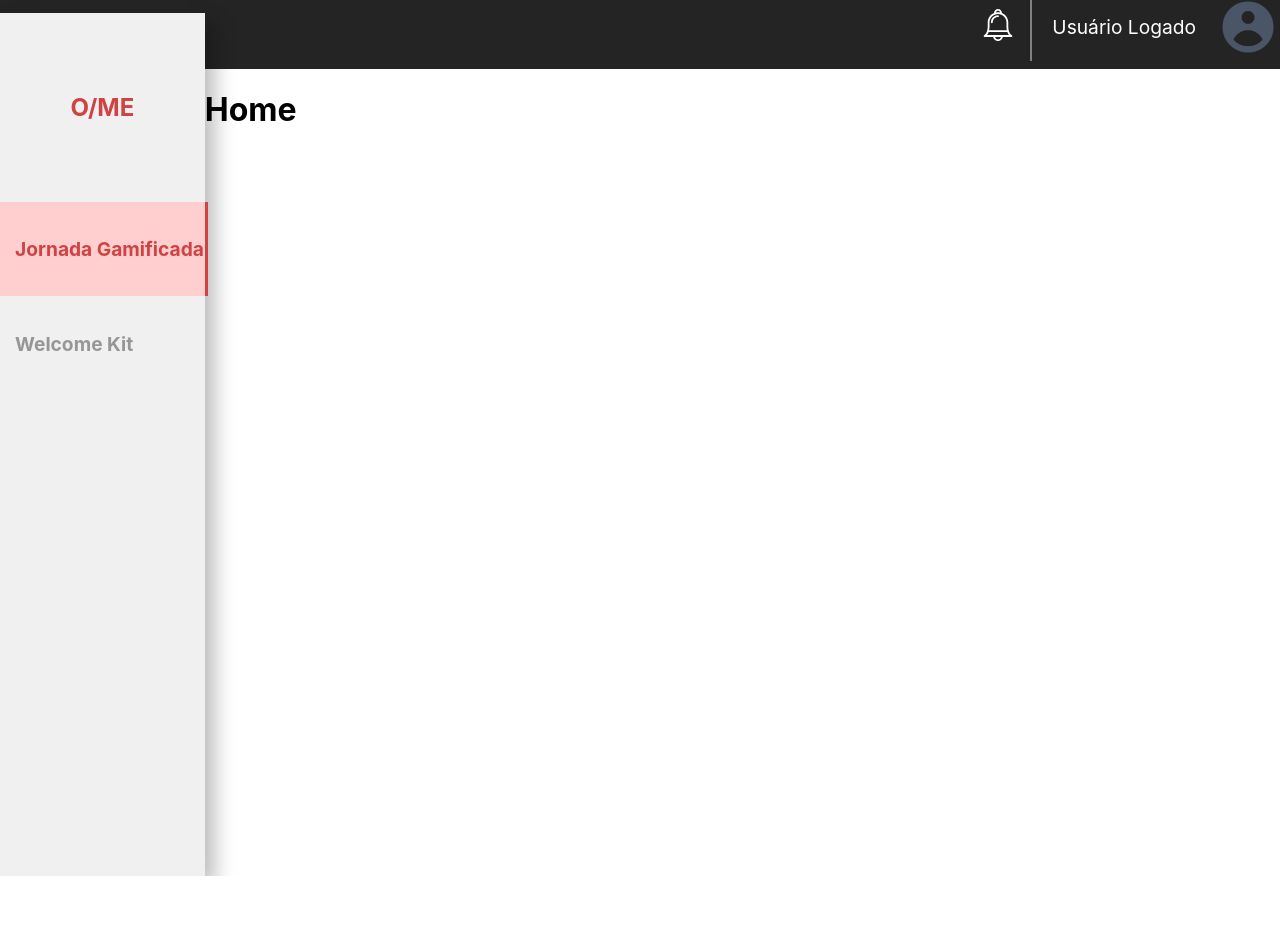
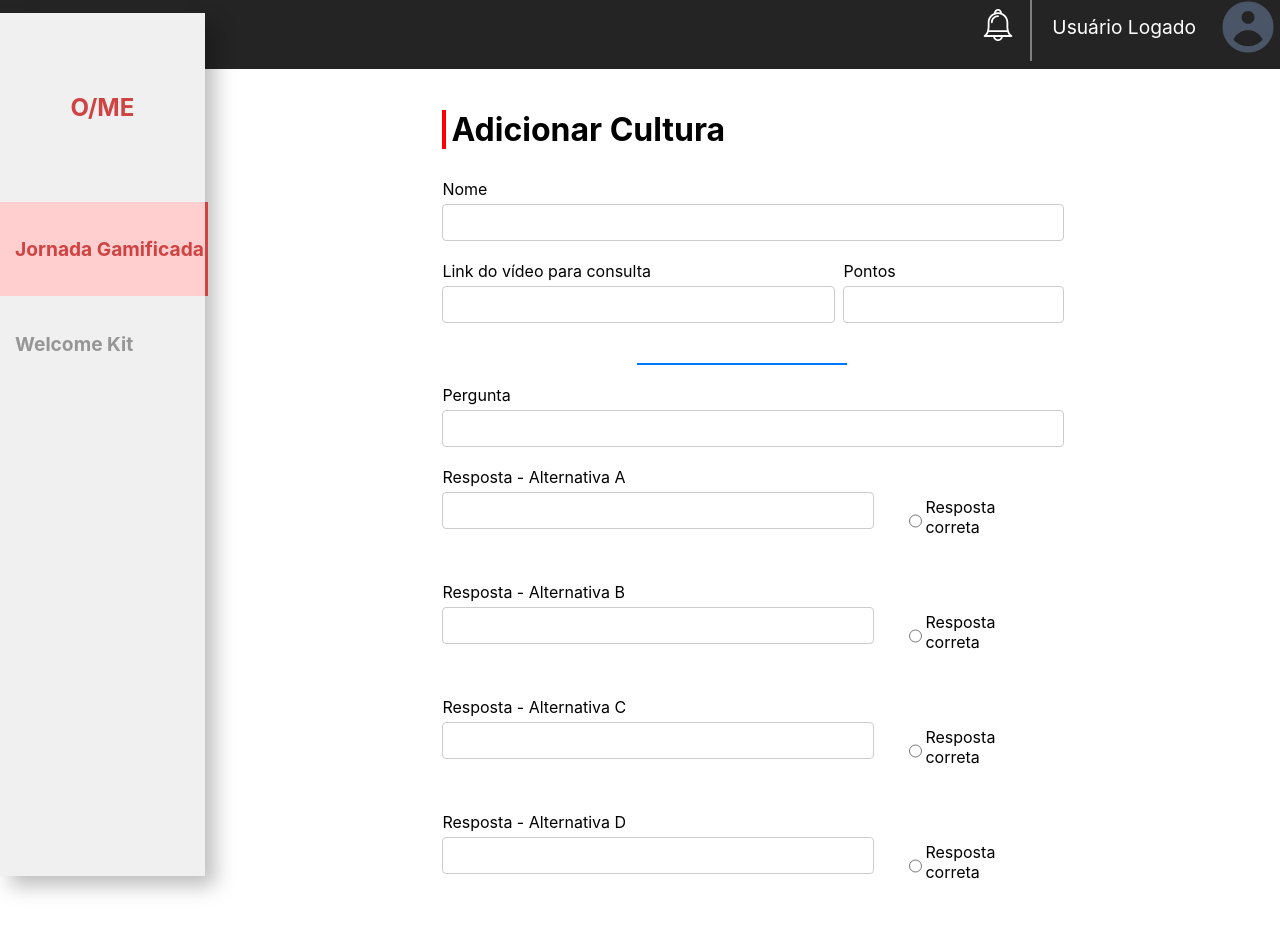
Before and after one commit to StartFuture/onboarding-me-on-front, a React (Create React App) app: page / in a window 1280 px wide. Shown: the part 15-940 px from the top of the page. Before the commit the page ends 891 px from the top, so only its background shows below. Built offline with nearby package versions, Linux system fonts and the light colour scheme.

Commit message:
inserir formulario da primeira pagina

```diff
--- a/src/pages/Home/index.jsx
+++ b/src/pages/Home/index.jsx
@@ -1,6 +1,116 @@
-function Home(){
-    return(
-        <h1>Home</h1>
+import styles from "./style.module.css"
+
+function Home() {
+    return (
+<>
+<div className={styles.container}>
+        <h1>Adicionar Cultura</h1>
+        <form>
+          <div className={styles['form-group']}>
+            <label htmlFor="name">Nome</label>
+            <input type="text" id="name" name="name" required />
+          </div>
+          <div className={styles['form-group']}>
+            <div className={styles['form-group-inline']}>
+              <div className={styles['form-group']}>
+                <label htmlFor="video-link">Link do vídeo para consulta</label>
+                <input type="text" id="video-link" name="video-link" required />
+              </div>
+              <div className={styles['form-group-points']}>
+                <label htmlFor="points">Pontos</label>
+                <input type="number" id="points" name="points" required />
+              </div>
+            </div>
+          </div>
+          <div className={styles['form-frame']}></div>
+          <div className={styles['form-group']}>
+            <label htmlFor="question">Pergunta</label>
+            <input type="text" id="question" name="question" required />
+          </div>
+          <div className={styles['form-group']}>
+            <div className={styles['form-group-inline']}>
+              <div className={styles['form-group']}>
+                <label htmlFor="answer-a">Resposta - Alternativa A</label>
+                <input className={styles['input-resposta']} type="text" id="answer-a" name="answer-a" required />
+              </div>
+              <div className={styles['form-group']}>
+                <div className={styles['form-group-resposta']}>
+
+                <input type="radio" id="radio-a" name="answer" required />
+                <label htmlFor="radio-a" className={styles['form-resposta-label']}>Resposta correta</label>
+
+                </div>
+
+              </div>
+            </div>
+          </div>
+          <div className={styles['form-group']}>
+            <div className={styles['form-group-inline']}>
+              <div className={styles['form-group']}>
+                <label htmlFor="answer-a">Resposta - Alternativa B</label>
+                <input className={styles['input-resposta']} type="text" id="answer-a" name="answer-a" required />
+              </div>
+              <div className={styles['form-group']}>
+                <div className={styles['form-group-resposta']}>
+
+                <input type="radio" id="radio-a" name="answer" required />
+                <label htmlFor="radio-a" className={styles['form-resposta-label']}>Resposta correta</label>
+
+                </div>
+
+              </div>
+            </div>
+          </div>
+          <div className={styles['form-group']}>
+            <div className={styles['form-group-inline']}>
+              <div className={styles['form-group']}>
+                <label htmlFor="answer-a">Resposta - Alternativa C</label>
+                <input className={styles['input-resposta']} type="text" id="answer-a" name="answer-a" required />
+              </div>
+              <div className={styles['form-group']}>
+                <div className={styles['form-group-resposta']}>
+
+                <input type="radio" id="radio-a" name="answer" required />
+                <label htmlFor="radio-a" className={styles['form-resposta-label']}>Resposta correta</label>
+
+                </div>
+
+              </div>
+            </div>
+          </div>
+          <div className={styles['form-group']}>
+            <div className={styles['form-group-inline']}>
+              <div className={styles['form-group']}>
+                <label htmlFor="answer-a">Resposta - Alternativa D</label>
+                <input className={styles['input-resposta']} type="text" id="answer-a" name="answer-a" required />
+              </div>
+              <div className={styles['form-group']}>
+                <div className={styles['form-group-resposta']}>
+
+                <input type="radio" id="radio-a" name="answer" required />
+                <label htmlFor="radio-a" className={styles['form-resposta-label']}>Resposta correta</label>
+
+                </div>
+
+              </div>
+            </div>
+          </div>
+          {/* Repita o bloco acima mais 3 vezes para as demais alternativas (B, C, D, etc.) */}
+          {/* Botão de Envio */}
+          <div className={styles['form-group-button']}>
+          <button className={styles['cancelar-button']}>
+              Cancelar
+            </button>
+            <span style={{ margin: '10px' }}></span>
+            <button type="submit" className={styles['submit-button']}>
+              Salvar
+            </button>
+          </div>
+          {/* Fim do Formulário */}
+        </form>
+      </div>
+
+</>
     )
 }
 
--- /dev/null
+++ b/src/pages/Home/style.module.css
@@ -0,0 +1,92 @@
+.container {
+  width: 600px;
+  margin: 0 auto;
+  padding: 20px;
+}
+
+h1 {
+  margin-bottom: 30px;
+  border-left: 4px red solid;
+  padding-left: 5px;
+}
+
+form .form-group {
+  margin-bottom: 20px;
+}
+form .form-group label {
+  display: block;
+  margin-bottom: 5px;
+}
+form .form-group input[type=text],
+form .form-group input[type=email],
+form .form-group input[type=number],
+form .form-group textarea {
+  width: 100%;
+  padding: 10px;
+  border: 1px solid #ccc;
+  border-radius: 4px;
+}
+form .form-group input[type=text]:focus,
+form .form-group input[type=email]:focus,
+form .form-group input[type=number]:focus,
+form .form-group textarea:focus {
+  border-color: #007bff;
+  box-shadow: 0 0 5px #007bff;
+}
+form .form-group textarea {
+  resize: vertical;
+}
+form .form-group .form-group-inline {
+  display: flex;
+  justify-content: space-around;
+  gap: 30px;
+}
+form .form-group .form-group-inline .form-group {
+  flex: 1 1 300px;
+  gap: 30px;
+}
+form .form-group .form-group-inline .form-group .form-resposta-label {
+  width: 120px;
+}
+form .form-group .form-group-inline .form-group .input-resposta {
+  width: 410px;
+}
+form .form-group .form-group-inline .form-group-resposta {
+  display: flex;
+  margin-top: 30px;
+}
+form .form-frame {
+  height: 2px;
+  background-color: #007bff;
+  margin: 20px auto;
+  width: 35%;
+}
+form .submit-button {
+  background-color: #007bff;
+  color: #fff;
+  padding: 10px 60px;
+  border: none;
+  border-radius: 4px;
+  cursor: pointer;
+  transition: background-color 0.2s ease;
+  background-color: rgb(185, 1, 1);
+}
+form .submit-button:hover {
+  background-color: rgb(133, 0, 0);
+}
+form .cancelar-button {
+  background-color: #ffffff;
+  color: rgb(185, 1, 1);
+  padding: 10px 60px;
+  border: rgb(185, 1, 1) 1px solid;
+  border-radius: 4px;
+  cursor: pointer;
+  transition: background-color 0.2s ease;
+}
+form .cancelar-button:hover {
+  background-color: rgb(212, 212, 212);
+}
+
+.form-group-button {
+  margin-left: 100px;
+}/*# sourceMappingURL=style.module.css.map */
--- /dev/null
+++ b/src/pages/Home/style.module.scss
@@ -0,0 +1,114 @@
+.container {
+width: 600px;
+margin: 0 auto;
+padding: 20px;
+}
+
+h1 {
+  margin-bottom: 30px;
+  border-left: 4px red solid;
+  padding-left: 5px;
+}
+
+form {
+  .form-group {
+    margin-bottom: 20px;
+
+
+    label {
+      display: block;
+      margin-bottom: 5px;
+    }
+
+    input[type="text"],
+    input[type="email"],
+    input[type="number"],
+    textarea {
+      width: 100%;
+      padding: 10px;
+      border: 1px solid #ccc;
+      border-radius: 4px;
+
+      &:focus {
+        border-color: #007bff;
+        box-shadow: 0 0 5px #007bff;
+      }
+    }
+
+    textarea {
+      resize: vertical;
+    }
+
+    .form-group-inline {
+      display: flex;
+      justify-content: space-around;
+      gap: 30px;
+
+
+      .form-group {
+        flex: 1 1 300px;
+        gap: 30px;
+
+      .form-resposta-label{
+        width: 120px;
+
+
+      }
+
+      .input-resposta{
+        width: 410px;
+
+      }
+
+      }
+
+      .form-group-resposta {
+        display: flex;
+        margin-top: 30px;
+
+      }
+    }
+  }
+
+  .form-frame {
+    height: 2px;
+    background-color: #007bff;
+    margin: 20px auto;
+    width: 35%;
+  }
+
+  .submit-button {
+    background-color: #007bff;
+    color: #fff;
+    padding: 10px 60px;
+    border: none;
+    border-radius: 4px;
+    cursor: pointer;
+    transition: background-color 0.2s ease;
+    background-color: rgb(185, 1, 1) ;
+
+    &:hover {
+      background-color: rgb(133, 0, 0);
+    }
+  }
+
+  .cancelar-button {
+    background-color: #ffffff;
+    color: rgb(185, 1, 1);
+    padding: 10px 60px;
+    border: rgb(185, 1, 1) 1px solid;
+    border-radius: 4px;
+    cursor: pointer;
+    transition: background-color 0.2s ease;
+
+    &:hover {
+      background-color: rgb(212, 212, 212);
+    }
+  }
+
+}
+
+.form-group-button{
+  margin-left: 100px;
+
+}
```
Also changed, not shown: 1 other file (tests, documents, lock files or other folders).
